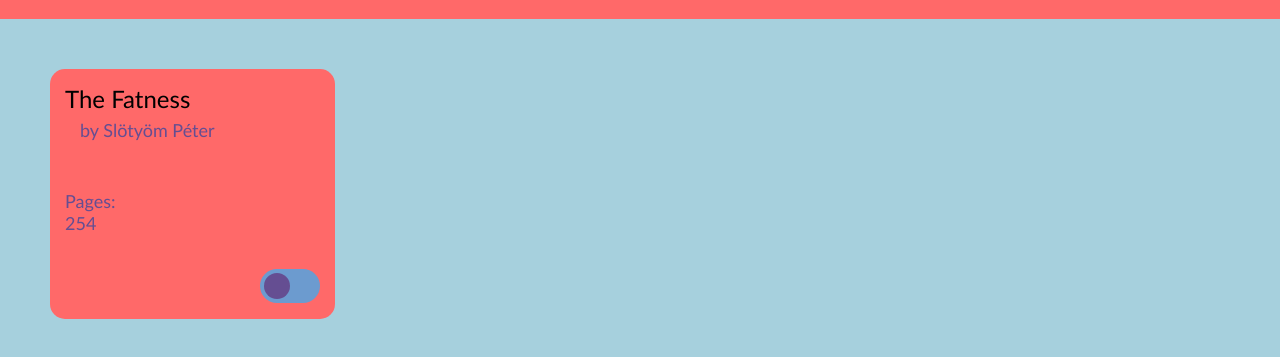
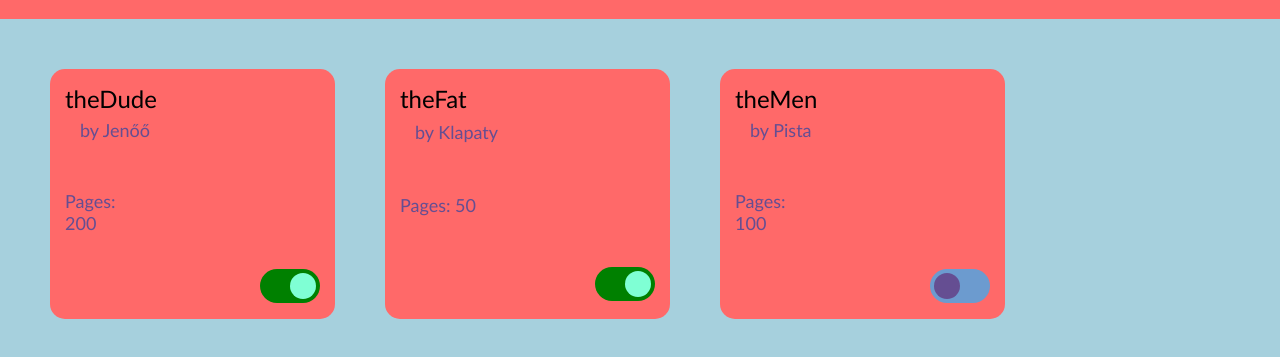
Before and after one commit to RakocziL/Library, a plain HTML site: page index.html in a window 1280 px wide. Shown: the part 71-428 px from the top of the page. Drawn offline with Linux system fonts and the light colour scheme.

Commit message:
Can load already created cards on window load

```diff
--- a/index.html
+++ b/index.html
@@ -18,7 +18,7 @@
             </div>
         <!-- The Library part of the site -->
         <div class="library" id="cardContainer">
-            <div class="libraryCard">
+            <!-- <div class="libraryCard">
                 <p class="cardTitle">The Fatness</p>
                 <p class="cardAuthor">by Slötyöm Péter</p>
                 <p class="cardPages">Pages: 254</p>
@@ -26,8 +26,7 @@
                     <input type="checkbox" class="checkBox">
                     <span class="switch"></span>
                 </label>
-
-            </div>
+            </div> -->
         </div>
     </div>
 
--- a/script.js
+++ b/script.js
@@ -5,6 +5,18 @@ testButton.addEventListener("click", ()=>{
         createNewCard(books.title, books.author, books.pages, books.read);
     });
 })
+
+
+/* OnLoad */
+function testLoad(){
+    myLibrary.forEach(books => {
+        createNewCard(books.title, books.author, books.pages, books.read);
+    });
+}
+
+window.onload=testLoad;
+
+
 /* PopUp Window events */
 const openPopupButton = document.getElementById('open-popup');
 const closePopupButton = document.getElementById('close-popup');
```
